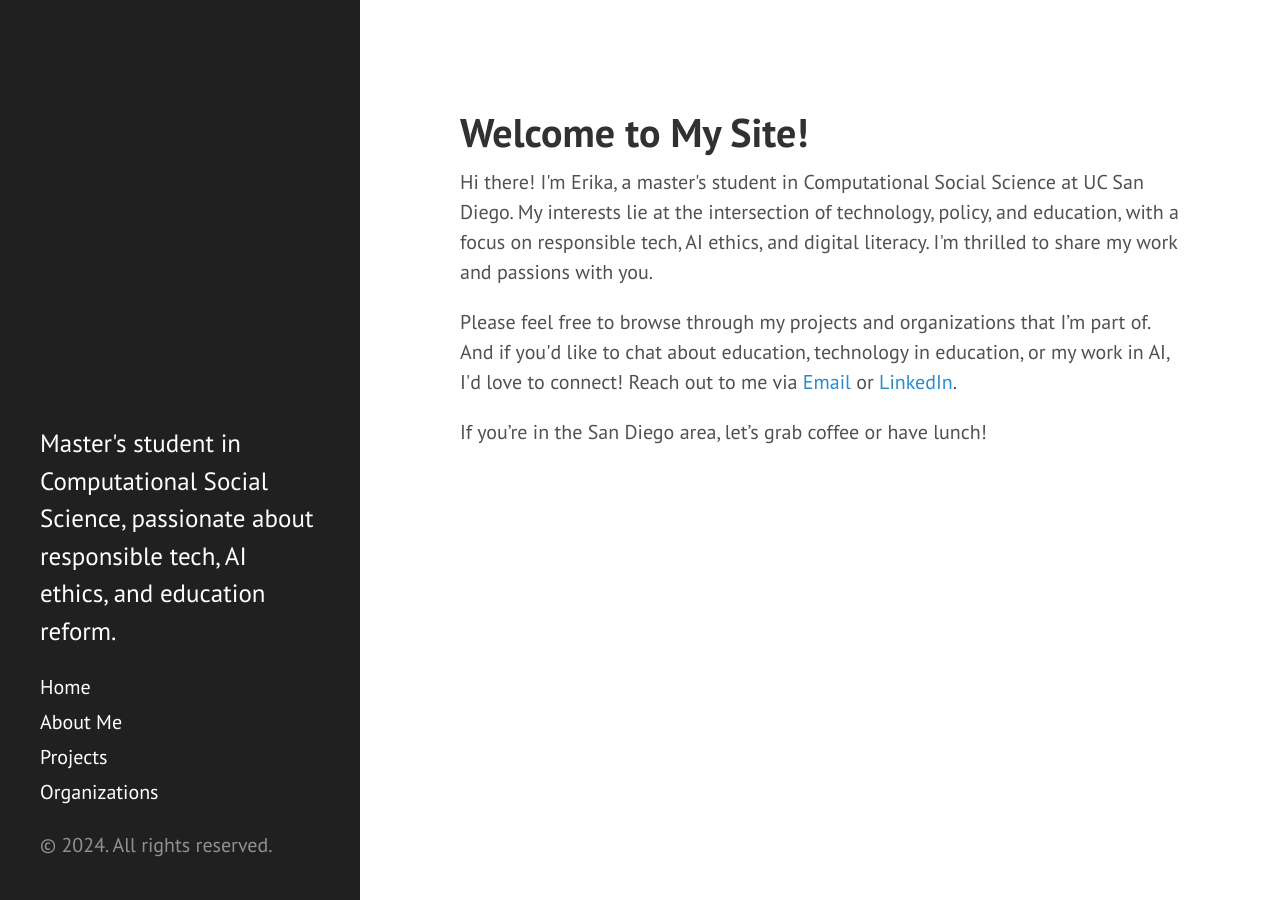
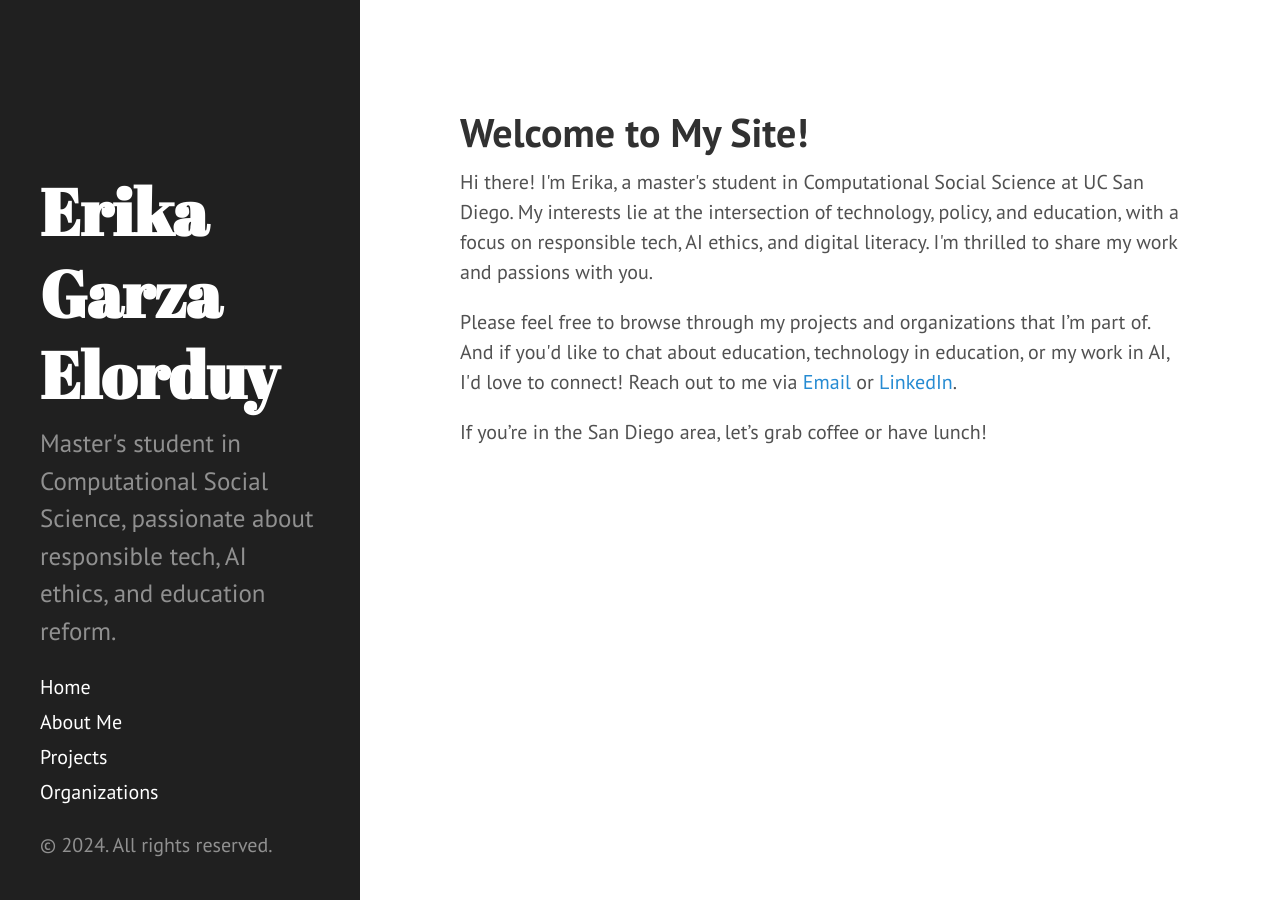
Before and after one commit to e-garzaelorduy/e-garzaelorduy.github.io, a Jekyll site: the page built from index.html, in a window 1280 px wide. Built offline with Jekyll 4.4.1, drawn with Linux system fonts in a browser that asks for light colours; Markdown is read by kramdown in place of the engine named in the settings; the list of posts is cut into pages by our own code.

Commit message:
Update sidebar.html

```diff
--- a/_includes/sidebar.html
+++ b/_includes/sidebar.html
@@ -3,8 +3,9 @@
     <div class="sidebar-about">
       <!-- Site title as your name -->
       <h1>
-          <h1 class="sidebar-title">
-            <a href="https://e-garzaelorduy.github.io/">
+        <a href="{{ site.baseurl }}">
+          Erika Garza Elorduy
+        </a>
       </h1>
       <!-- Short introduction/description -->
       <p class="lead">Master's student in Computational Social Science, passionate about responsible tech, AI ethics, and education reform.</p>
```
